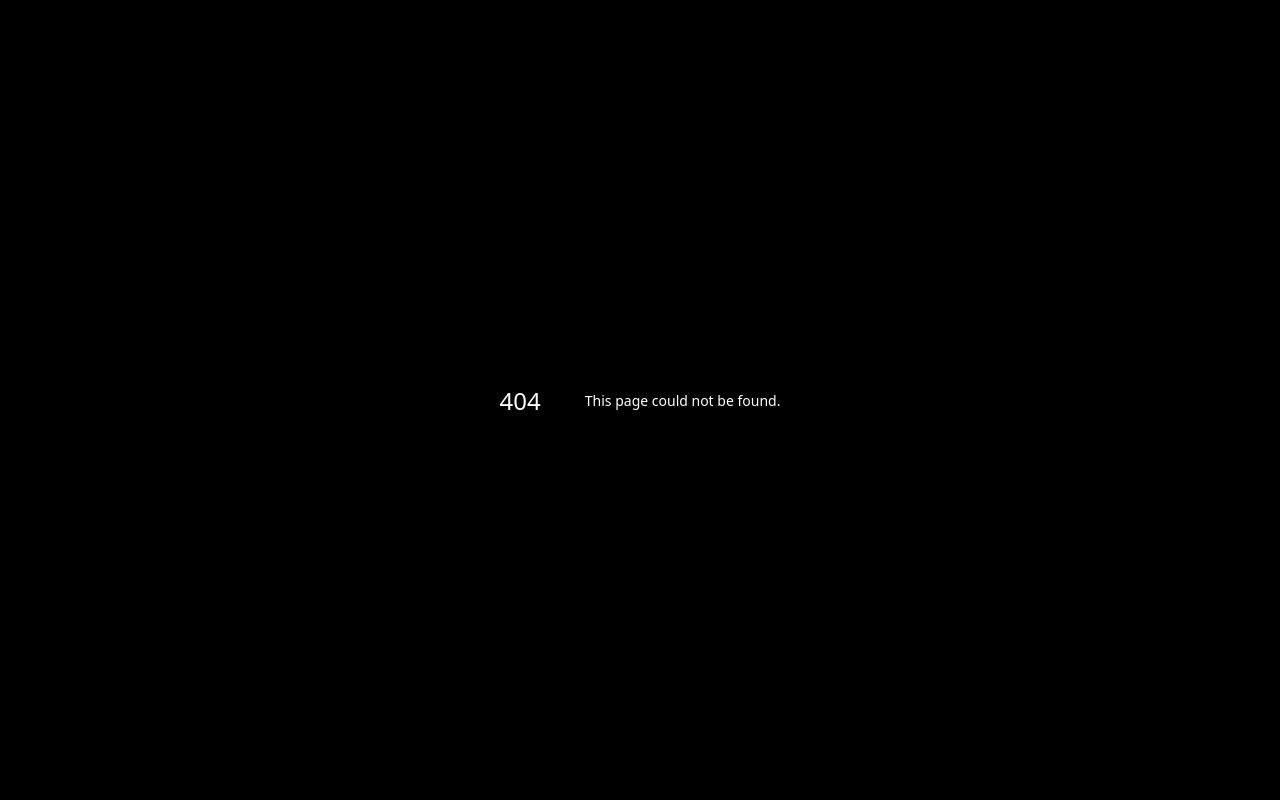
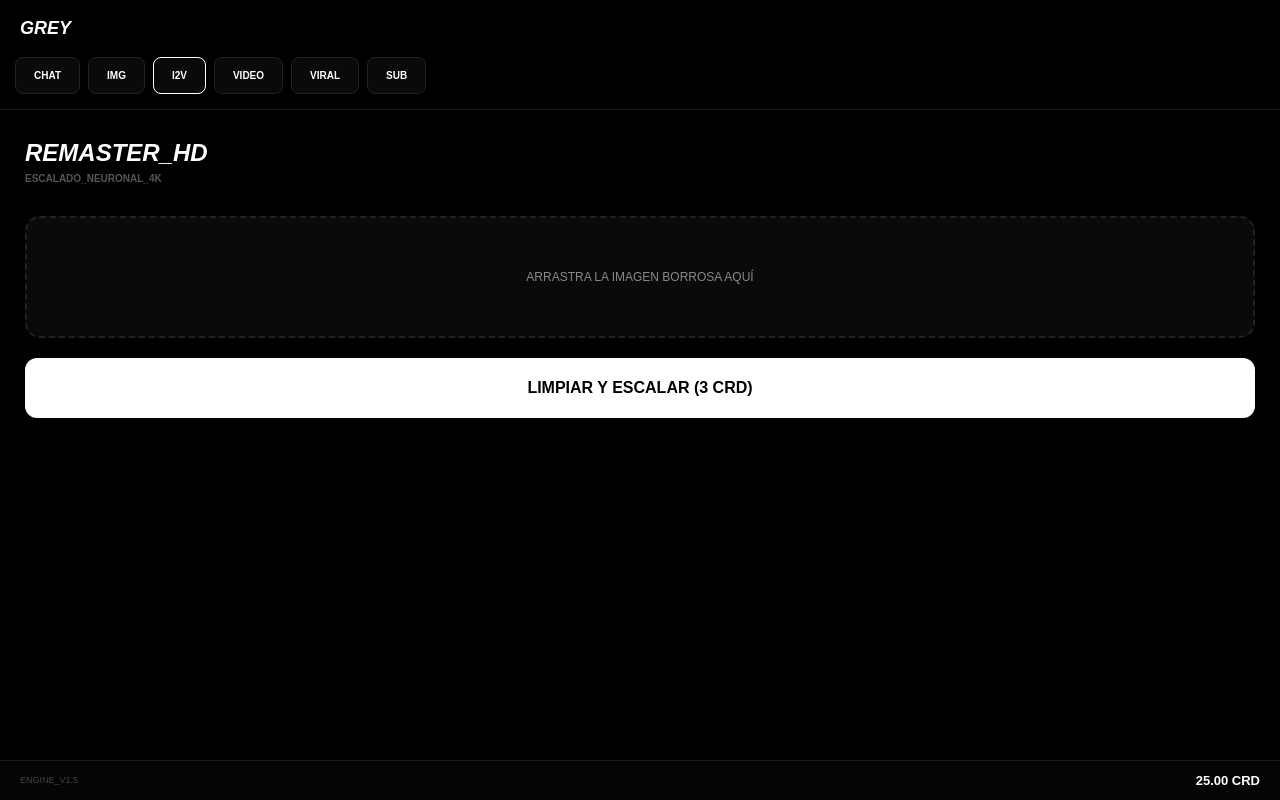
Before and after one commit to capitamweed1205-pixel/grey-ia, a Next.js app: page /remaster in a window 1280 px wide. Before the commit this address had no page. Built offline with nearby package versions, Linux system fonts and the light colour scheme.

Commit message:
Create Remaster component for dashboard

```diff
--- /dev/null
+++ b/app/(dashboard)/remaster/page.tsx
@@ -0,0 +1,18 @@
+"use client"
+import { useState } from 'react';
+
+export default function Remaster() {
+  const [loading, setLoading] = useState(false);
+  return (
+    <div style={{ padding: '25px', backgroundColor: '#000', minHeight: '100vh', color: '#fff', fontFamily: 'sans-serif' }}>
+      <h2 style={{ fontSize: '24px', fontWeight: '900', fontStyle: 'italic', margin: '0' }}>REMASTER_HD</h2>
+      <p style={{ color: '#555', fontSize: '10px', marginBottom: '30px', fontWeight: 'bold' }}>ESCALADO_NEURONAL_4K</p>
+      <div style={{ backgroundColor: '#0a0a0a', border: '2px dashed #222', padding: '50px 20px', borderRadius: '15px', textAlign: 'center', marginBottom: '20px' }}>
+        <p style={{ fontSize: '12px', color: '#888' }}>ARRASTRA LA IMAGEN BORROSA AQUÍ</p>
+      </div>
+      <button onClick={() => {setLoading(true); setTimeout(()=>setLoading(false), 4000)}} style={{ width: '100%', backgroundColor: '#fff', color: '#000', padding: '18px', borderRadius: '12px', fontWeight: '900', border: 'none' }}>
+        {loading ? 'RECONSTRUYENDO PÍXELES...' : 'LIMPIAR Y ESCALAR (3 CRD)'}
+      </button>
+    </div>
+  );
+}
```
